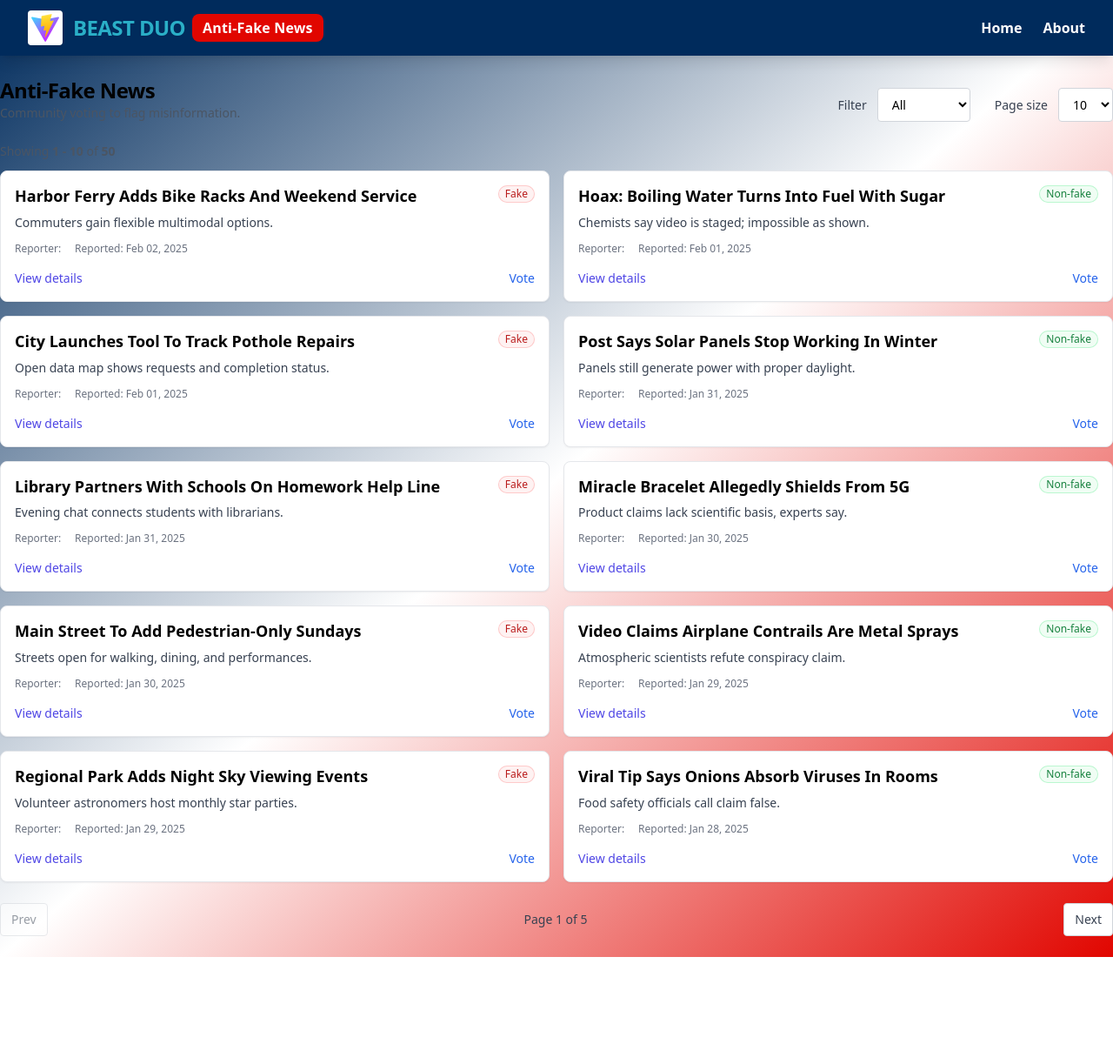
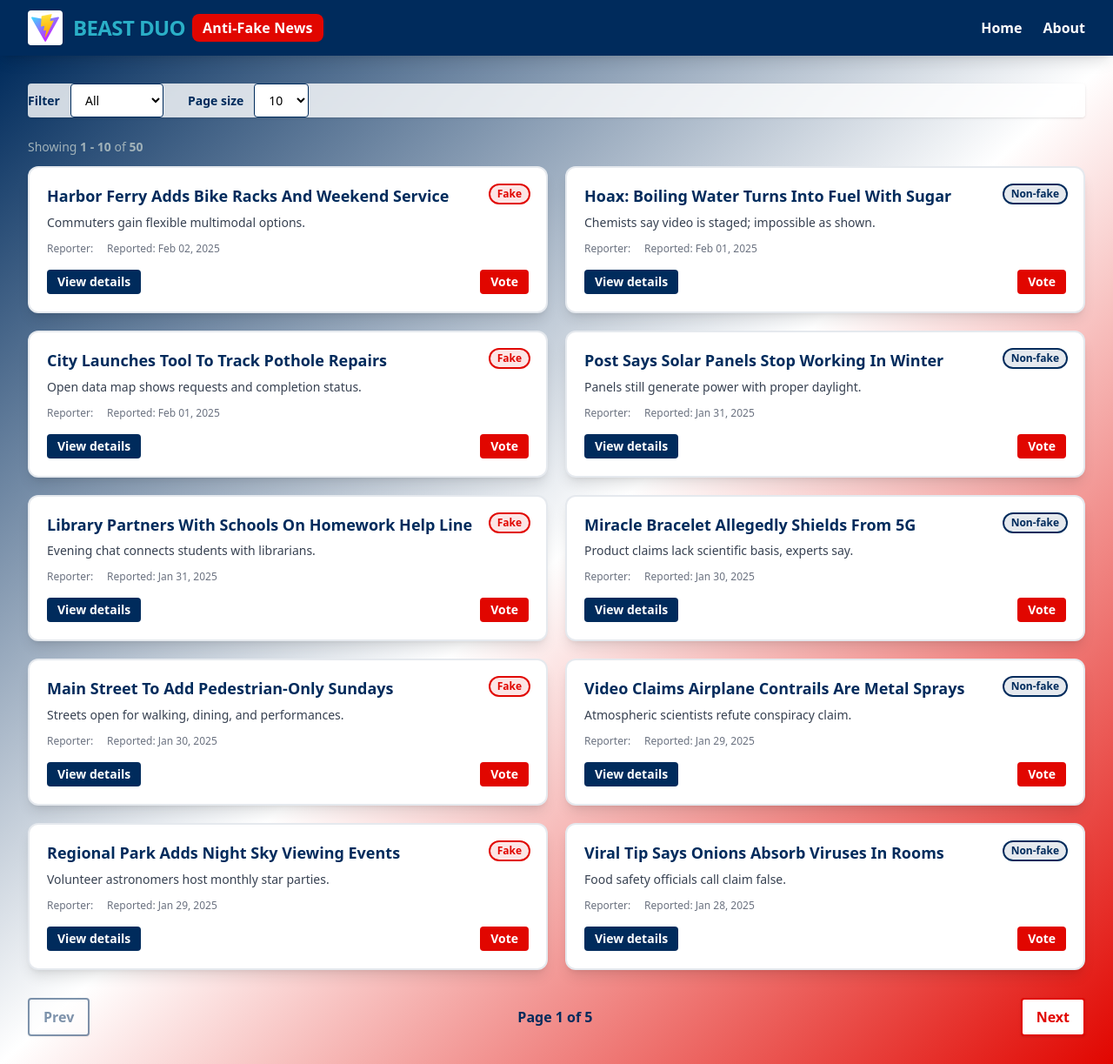
Before and after one commit to chartchai-class/project-01-the-anti-fake-news-system-beastduo, a Vue app in the folder frontend/: page / in a window 1280 px wide. Shown: the whole page at 87% size. Before the commit the page ends 1100 px from the top, so only its background shows below. Built offline with nearby package versions, Linux system fonts and the light colour scheme.

Commit message:
update style of Homepage
include style of each elements and skeleton loading

```diff
--- a/frontend/src/pages/HomePage.vue
+++ b/frontend/src/pages/HomePage.vue
@@ -1,14 +1,18 @@
 <script setup>
-import { computed, watch } from 'vue'
+import { ref, computed, watch } from 'vue'
 import { useNewsStore } from '../stores/news'
 
 const newsStore = useNewsStore()
+const isLoading = ref(true)
 
 const totalPages = computed(() => {
   const total = newsStore.filteredNews.length
   const perPage = newsStore.listPageSize || 1
   return Math.max(1, Math.ceil(total / perPage))
 })
+
+// Simulate loading state for skeleton (replace with real hydration if needed)
+setTimeout(() => { isLoading.value = false }, 900)
 
 watch(
   () => [newsStore.listPage, totalPages.value],
@@ -54,32 +58,45 @@ function truncate(text, max = 140) {
 </script>
 
 <template>
-  <section class="py-6">
-    <header class="mb-6 flex flex-col gap-4 sm:flex-row sm:items-end sm:justify-between">
-      <div>
-        <h1 class="text-2xl font-bold tracking-tight">Anti‑Fake News</h1>
-        <p class="text-sm text-gray-600">Community voting to flag misinformation.</p>
-      </div>
+  <!-- Dynamic background gradient for Sky Sports style (bonus: animate for effect) -->
+  <div class="min-h-screen bg-gradient-to-br from-[#002b5c] via-[#ffffff] to-[#e10600]">
+    <!-- Removed duplicate Global Header -->
+    <main class="w-full px-4 sm:px-8 py-8">
+      <!-- Stats Bar (bonus: add live stats here) -->
+      <!-- <div class="mb-4 flex justify-center gap-6 rounded bg-white/80 py-2 text-center text-sm font-semibold text-[#002b5c] shadow">
+        <span>Total Fake Reports: X</span>
+        <span>|</span>
+        <span>Non-Fake Reports: Y</span>
+      </div> -->
+
+      <!-- Filter & Page Size Controls (sticky on scroll: bonus) -->
+      <section class="mb-6 flex flex-col gap-4 sm:flex-row sm:items-end sm:justify-between sticky top-16 z-10 bg-white/80 backdrop-blur rounded shadow">
         <div class="flex flex-wrap items-center gap-3">
-        <label class="text-sm font-medium text-gray-700">Filter</label>
-        <select class="rounded border border-gray-300 bg-white px-3 py-2 text-sm"
+          <label for="filter" class="text-sm font-bold text-[#002b5c]"> Filter</label>
+          <select id="filter" aria-label="Filter news" class="rounded border border-[#002b5c] bg-white px-3 py-2 text-sm focus:ring-2 focus:ring-[#e10600]"
                   :value="newsStore.listFilter" @change="onChangeFilter">
             <option value="all">All</option>
             <option value="fake">Fake</option>
             <option value="nonfake">Non‑fake</option>
           </select>
 
-        <label class="ml-4 text-sm font-medium text-gray-700">Page size</label>
-        <select class="rounded border border-gray-300 bg-white px-3 py-2 text-sm"
+          <label for="page-size" class="ml-4 text-sm font-bold text-[#002b5c]">Page size</label>
+          <select id="page-size" aria-label="Select page size" class="rounded border border-[#002b5c] bg-white px-3 py-2 text-sm focus:ring-2 focus:ring-[#e10600]"
                   :value="newsStore.listPageSize" @change="onChangePageSize">
             <option :value="5">5</option>
             <option :value="10">10</option>
             <option :value="20">20</option>
           </select>
         </div>
-    </header>
+        <!-- Live refresh button (bonus) -->
+        <!-- <button class="rounded bg-[#e10600] px-4 py-2 text-white font-bold shadow hover:bg-[#b80000] transition">Refresh</button> -->
+      </section>
 
-    <div class="mb-3 text-sm text-gray-600">
+      <!-- Top Stories (bonus: trending items) -->
+      <!-- <section class="mb-6"> ... </section> -->
+
+      <!-- Showing X-Y of Z -->
+      <div class="mb-3 text-sm text-[#a1b2b9]">
         <span>Showing
           <strong>
             {{ (newsStore.listPage - 1) * newsStore.listPageSize + 1 }}
@@ -90,53 +107,71 @@ function truncate(text, max = 140) {
         </span>
       </div>
 
-    <div v-if="newsStore.pagedNews.length === 0" class="rounded border border-dashed border-gray-300 p-8 text-center text-gray-500">
+      <!-- Skeleton Loading State -->
+      <ul v-if="isLoading" class="grid gap-5 sm:grid-cols-2">
+        <li v-for="i in newsStore.listPageSize" :key="i" class="animate-pulse rounded-xl border border-[#002b5c]/20 bg-white p-5 shadow-lg">
+          <div class="mb-3 h-5 w-2/3 rounded bg-[#002b5c]/20"></div>
+          <div class="mb-2 h-4 w-1/2 rounded bg-[#e10600]/20"></div>
+          <div class="mb-4 h-4 w-full rounded bg-gray-200"></div>
+          <div class="mb-2 h-3 w-1/3 rounded bg-gray-100"></div>
+          <div class="h-8 w-24 rounded bg-[#002b5c]/10"></div>
+        </li>
+      </ul>
+
+      <!-- No news state -->
+      <div v-else-if="newsStore.pagedNews.length === 0" class="rounded border-2 border-dashed border-[#e10600] p-8 text-center text-[#e10600] bg-white/80">
         No news to display.
       </div>
 
-    <ul class="grid gap-4 sm:grid-cols-2">
-      <li v-for="n in newsStore.pagedNews" :key="n.id" class="rounded-lg border border-gray-200 bg-white p-4 shadow-sm">
+      <!-- News Card List -->
+      <ul v-else class="grid gap-5 sm:grid-cols-2">
+        <li v-for="n in newsStore.pagedNews" :key="n.id"
+            class="group relative rounded-xl border-2 border-[#002b5c]/10 bg-white p-5 shadow-lg transition-transform duration-200 hover:scale-[1.025] hover:shadow-2xl focus-within:ring-2 focus-within:ring-[#e10600]">
           <div class="flex items-start justify-between gap-3">
-          <h2 class="text-lg font-semibold leading-snug">{{ n.title }}</h2>
+            <h2 class="text-lg font-extrabold leading-snug text-[#002b5c] group-hover:text-[#e10600] transition">{{ n.title }}</h2>
             <span
               :class="[
-              'inline-flex items-center rounded-full px-2 py-0.5 text-xs font-medium',
+                'inline-flex items-center rounded-full px-2 py-0.5 text-xs font-bold ring-2',
                 newsStore.computedStatusByNewsId(n.id)
-                ? 'bg-red-50 text-red-700 ring-1 ring-inset ring-red-200'
-                : 'bg-green-50 text-green-700 ring-1 ring-inset ring-green-200'
+                  ? 'bg-[#e10600]/10 text-[#e10600] ring-[#e10600]'
+                  : 'bg-[#002b5c]/10 text-[#002b5c] ring-[#002b5c]'
               ]"
+              :aria-label="newsStore.computedStatusByNewsId(n.id) ? 'Fake' : 'Non-fake'"
             >{{ newsStore.computedStatusByNewsId(n.id) ? 'Fake' : 'Non‑fake' }}</span>
           </div>
           <p class="mt-2 text-sm text-gray-700">{{ truncate(n.summary, 180) }}</p>
           <div class="mt-3 flex flex-wrap items-center gap-x-4 gap-y-1 text-xs text-gray-500">
-          <span>Reporter: <strong class="text-gray-700">{{ n.reporter }}</strong></span>
+            <span>Reporter: <strong class="text-[#002b5c]">{{ n.reporter }}</strong></span>
             <span>Reported: {{ formatDate(n.reportedAt) }}</span>
           </div>
           <div class="mt-4 flex items-center justify-between">
             <router-link :to="{ name: 'news-details', params: { id: n.id } }"
-                       class="text-sm font-medium text-indigo-600 hover:text-indigo-700">
-            View details
-          </router-link>
+                         class="rounded px-3 py-1 text-sm font-bold text-white bg-[#002b5c] hover:bg-[#e10600] focus:outline-none focus:ring-2 focus:ring-[#e10600] transition"
+                         >View details</router-link>
             <router-link :to="{ name: 'news-vote', params: { id: n.id } }"
-                       class="text-sm font-medium text-blue-600 hover:text-blue-700">
-            Vote
-          </router-link>
+                         class="rounded px-3 py-1 text-sm font-bold text-white bg-[#e10600] hover:bg-[#002b5c] focus:outline-none focus:ring-2 focus:ring-[#002b5c] transition"
+                         >Vote</router-link>
           </div>
         </li>
       </ul>
 
-    <nav class="mt-6 flex items-center justify-between">
+      <!-- Pagination Controls -->
+      <nav class="mt-8 flex items-center justify-between gap-4">
         <button type="button" @click="goPrev"
-              class="rounded border border-gray-300 bg-white px-3 py-2 text-sm text-gray-700 disabled:cursor-not-allowed disabled:opacity-50"
-              :disabled="newsStore.listPage <= 1">
+                class="rounded bg-white border-2 border-[#002b5c] px-4 py-2 text-base font-bold text-[#002b5c] shadow hover:bg-[#002b5c] hover:text-white focus:outline-none focus:ring-2 focus:ring-[#e10600] disabled:cursor-not-allowed disabled:opacity-50 transition"
+                :disabled="newsStore.listPage <= 1"
+                aria-label="Previous page">
           Prev
         </button>
-      <div class="text-sm text-gray-700">Page {{ newsStore.listPage }} of {{ totalPages }}</div>
+        <div class="text-base font-bold text-[#002b5c]">Page {{ newsStore.listPage }} of {{ totalPages }}</div>
         <button type="button" @click="goNext"
-              class="rounded border border-gray-300 bg-white px-3 py-2 text-sm text-gray-700 disabled:cursor-not-allowed disabled:opacity-50"
-              :disabled="newsStore.listPage >= totalPages">
+                class="rounded bg-white border-2 border-[#e10600] px-4 py-2 text-base font-bold text-[#e10600] shadow hover:bg-[#e10600] hover:text-white focus:outline-none focus:ring-2 focus:ring-[#002b5c] disabled:cursor-not-allowed disabled:opacity-50 transition"
+                :disabled="newsStore.listPage >= totalPages"
+                aria-label="Next page">
           Next
         </button>
       </nav>
-  </section>
+    </main>
+    <!-- Animated transitions, sticky controls, and other bonus features can be added as marked above. -->
+  </div>
 </template>
```
Lines whose indentation alone changed are shown as unchanged.
